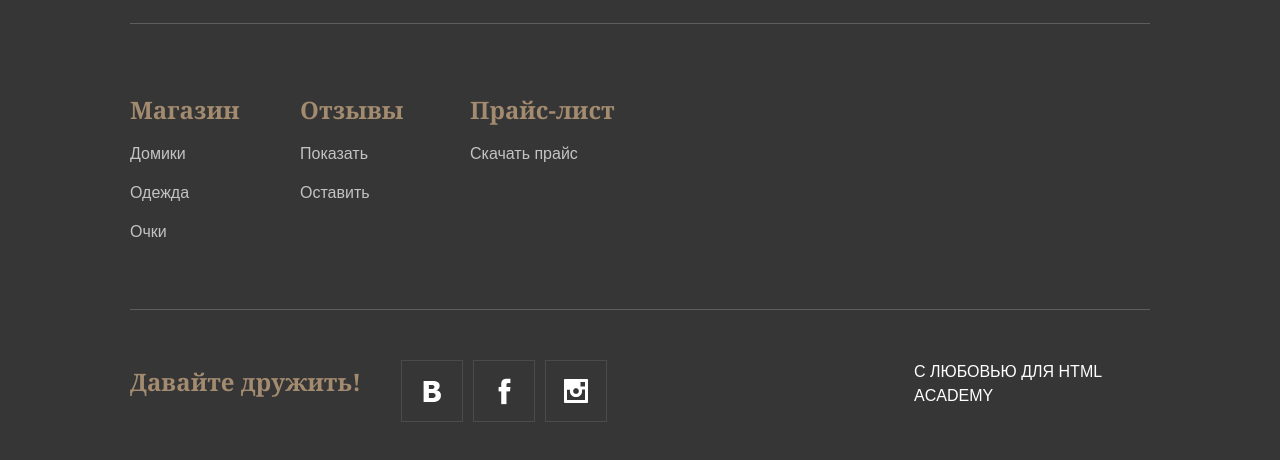
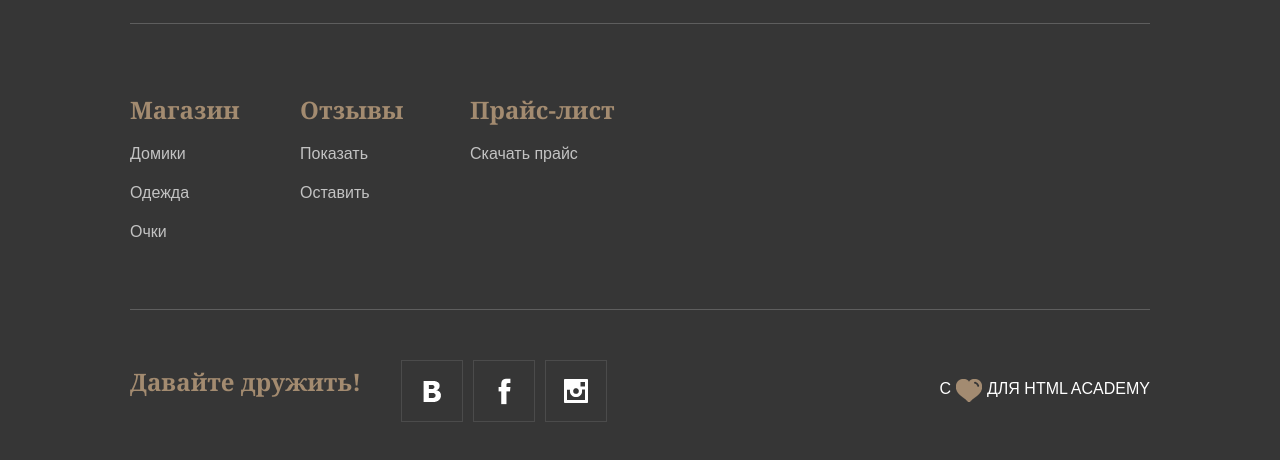
Before and after one commit to m1k1e/keksby_accessories_store, a plain HTML site: page index.html in a window 1280 px wide. Shown: the part 3811-4271 px from the top of the page. Drawn offline with Linux system fonts and the light colour scheme.

Commit message:
Add styles for copyright block in footer block

```diff
--- a/css/style.css
+++ b/css/style.css
@@ -696,6 +696,19 @@ body {
   float: right;
   text-transform: uppercase;
   width: 236px;
+  text-align: right;
+  margin-top: 17px;
+}
+
+.footer-copyright .heart {
+  display: inline-block;
+  background-image: url(../img/sprite.png);
+  background-repeat: no-repeat;
+  background-position: -5px -419px;
+  font-size: 0;
+  height: 24px;
+  vertical-align: middle;
+  width: 27px;
 }
 
 .footer-copyright a {
```
